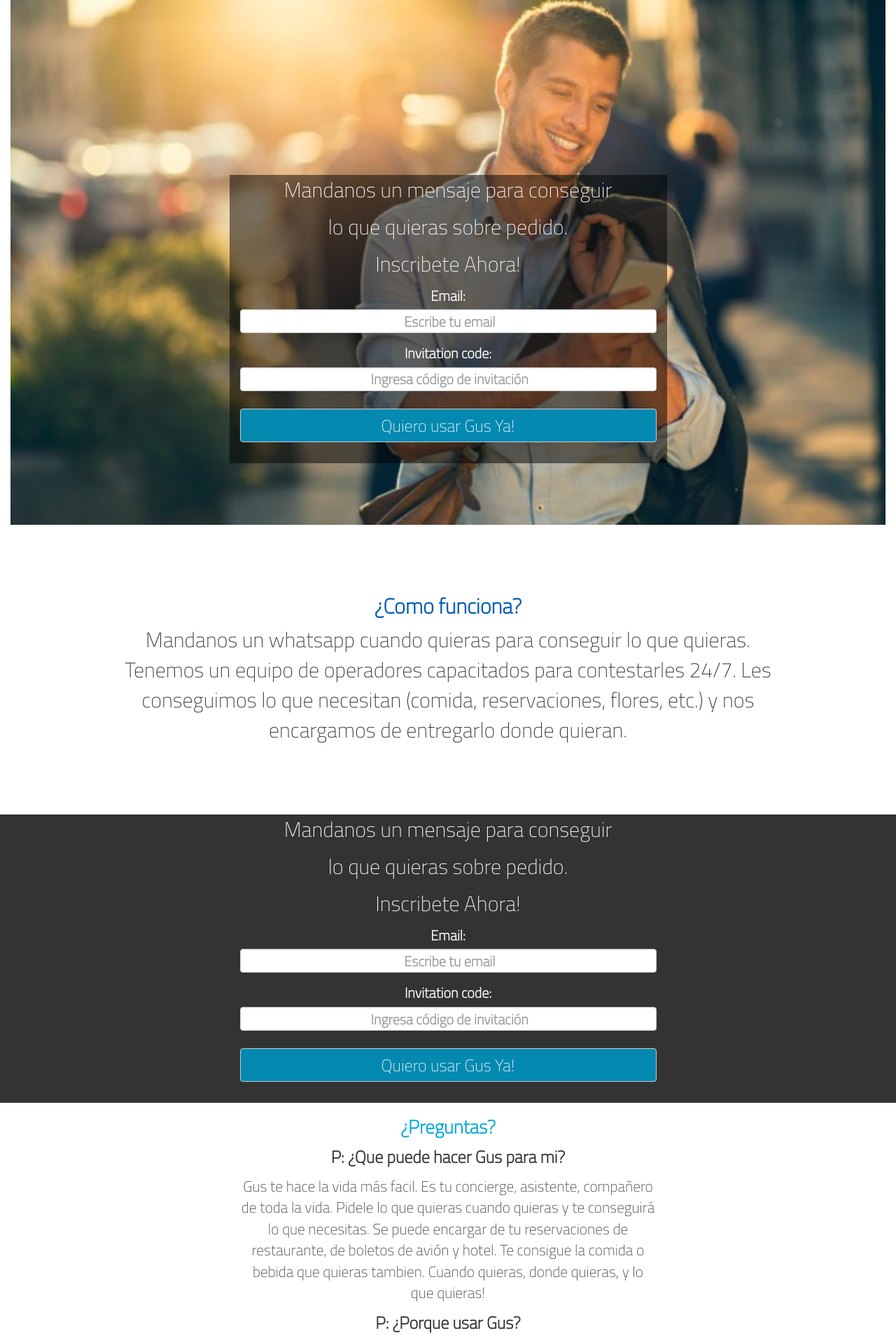
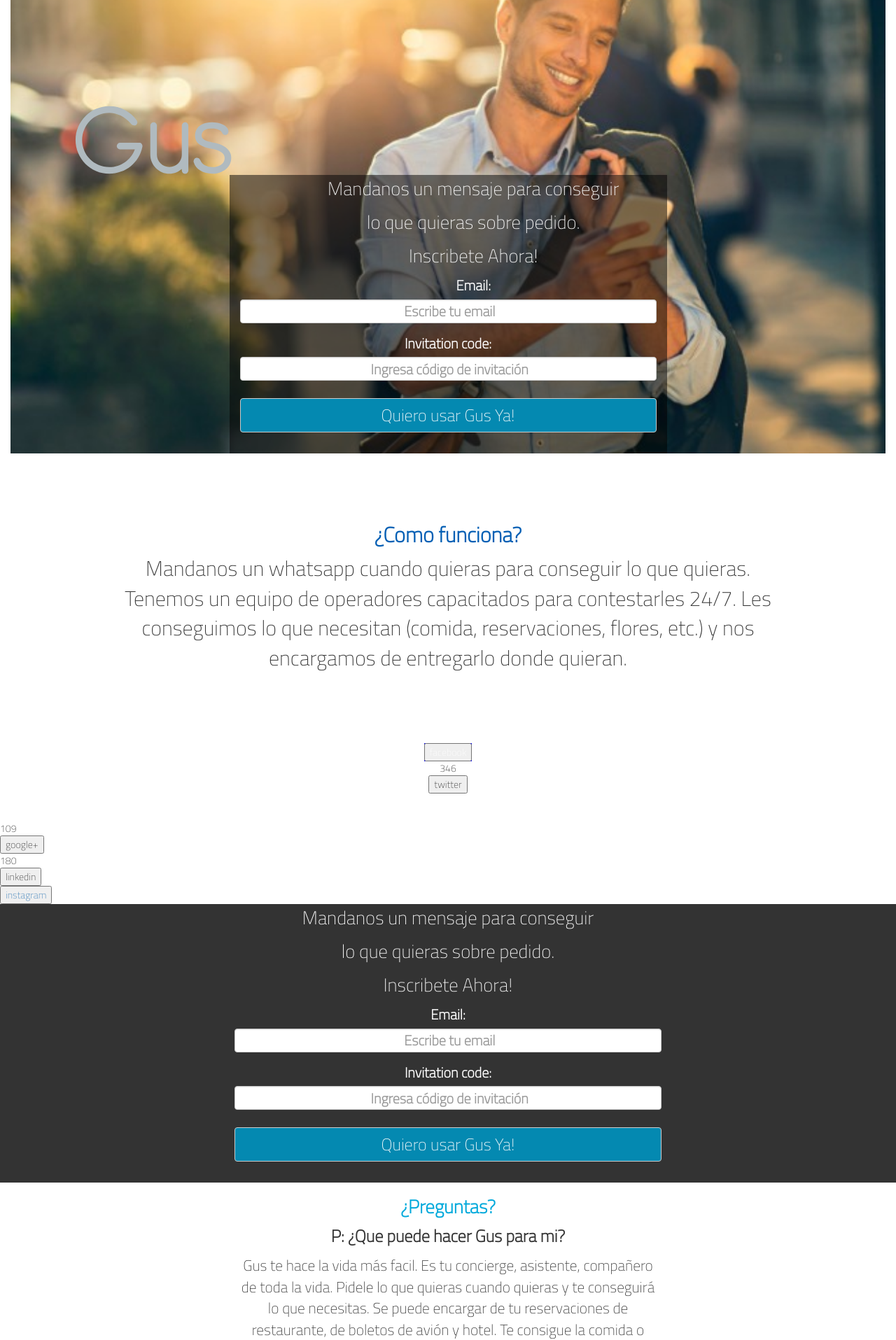
Before and after one commit to Gmora08/gusya, a Django app: page / in a window 1280 px wide. Shown: the top 1915 px of the page at 70% size. Run offline with Django 3.2, Linux system fonts and the light colour scheme; some libraries are stand-ins or nearby versions.

Commit message:
logo y links

```diff
--- a/static/css/estilos.css
+++ b/static/css/estilos.css
@@ -1,15 +1,15 @@
 *{
   font-family: 'Titillium Web', sans-serif;
 }
+
 .header{
-  position: relative;
+  background-size: cover;
   visibility: visible;
   background-color: transparent;
-  background-size: cover;
-  background-position: 50% top;
-  height: 750px;
+  height: 50%;
   background-repeat: no-repeat;
   background-attachment: fixed;
+  background-position: center;
 }
 
 h1{
@@ -26,11 +26,14 @@
 }
 
 .logo{
+  margin-top: 0px;
   float: left;
 }
 
 .mensaje{
   color: white;
+  font-size: 20pt;
+  text-align: center;
 }
 
 @media (min-width: 992px)
@@ -40,7 +43,7 @@
 
 @media (min-width: 992px)
 .col-md-1, .col-md-10, .col-md-11, .col-md-12, .col-md-2, .col-md-3, .col-md-4, .col-md-5, .col-md-6, .col-md-7, .col-md-8, .col-md-9 {
-  float: left;
+
 }
 
 label{
@@ -69,7 +72,11 @@
 	color: #333;
 }
 
-.hiw{
+.bboton{
+  display: inline-block;
+  position: relative;
+  color: #fff;
+  background-color: blue;
 }
 
 .functionrow{
--- a/templates/base/base.html
+++ b/templates/base/base.html
@@ -10,6 +10,7 @@
 	<style type="text/css">
 	.header{
 		background-image: url("{% static 'images/landingGusYa.jpeg' %}");
+		width: 100%;
 	}
 	</style>
 
--- a/templates/registration/index.html
+++ b/templates/registration/index.html
@@ -6,7 +6,7 @@
 
 <header class="header" style="overflow: hidden">
   <figure class="logo">
-    <!--<img src="{% static 'images/l.png' %}" alt="GusYa">-->
+    <img src="{% static 'images/gus.svg' %}" alt="GusYa" width="100%">
   </figure>
 
   <section class="overlay container col-xs-8 col-md-6">
@@ -61,6 +61,43 @@
       etc.) y nos encargamos de entregarlo donde quieran.
     </p>
   </article>
+
+  <article class="col-md-6 col-md-offset-3" style="text-align: center; padding-bottom: 40px; background: white;">
+
+      <article class="bboton">
+            <button class="fb"><i class="fa fa-facebook"></i> facebook</button>
+      </article>
+      <article class="element element-tw">
+          <div class="group twitter-share">
+            <div class="count twitter-count">346</div>
+            <i class="fa fa-caret-down"></i>
+            <button class="twitter"><i class="fa fa-twitter"></i> twitter</button>
+          </div>
+      </div>
+      <div class="element element-others">
+          <div class="group gplus-share">
+            <div class="count gplus-count">109</div>
+            <i class="fa fa-caret-down"></i>
+            <button class="gp"><i class="fa fa-google-plus"></i> google+</button>
+          </div>
+      </div>
+      <div class="element element-others">
+          <div class="group linkedin-share">
+            <div class="count linkedin-count">180</div>
+            <i class="fa fa-caret-down"></i>
+            <button class="linkedin"><i class="fa fa-linkedin"></i> linkedin</button>
+          </div>
+      </div>
+      <div class="element">
+          <div class="group instagram-share">
+            <div class="count instagram-count"></div>
+            <i class="fa fa-caret-down"></i>
+            <a href="https://instagram.com/gobutlerglobal/" target="_blank">
+              <button class="instagram"><i class="fa fa-instagram"></i> instagram</button>
+            </a>
+          </div>
+      </div>
+    </div>
 </section>
 
 <figure class="imagenes">
```
